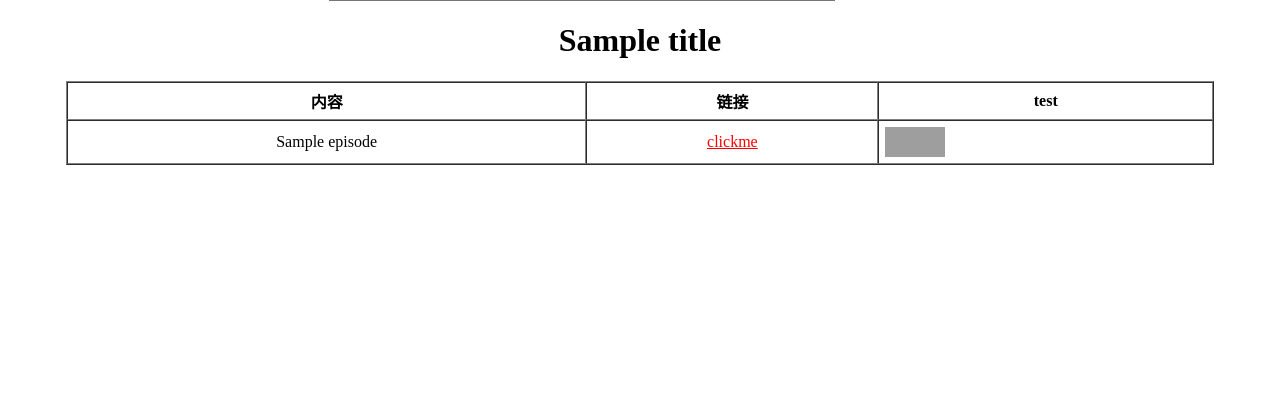
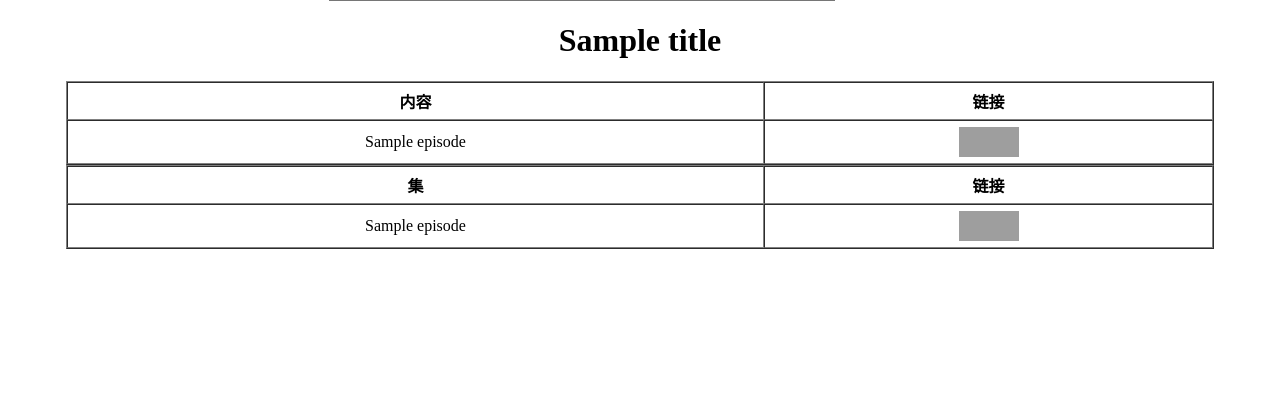
Before and after one commit to longfengpili/video_vip, a Flask app: template vip/templates/admin/index.html in a window 1280 px wide. Shown: the part 384-800 px from the top of the page. Run offline with Flask 2, Linux system fonts and the light colour scheme; the template is opened without the code that fills it: most values are stand-ins (such as "Sample title", 1, 10 or a date in 2020); parts of the project's set-up code (start-up, migrations or seed data) failed here and were passed over; grey boxes are pictures that could not be loaded.

Commit message:
[新增]优化html模板

```diff
--- a/vip/templates/admin/layout.html
+++ b/vip/templates/admin/layout.html
@@ -1,7 +1,7 @@
 <!--
  * @Author: longfengpili
  * @Date: 2019-09-08 13:55:55
- * @LastEditTime: 2019-11-25 18:01:26
+ * @LastEditTime : 2020-01-03 07:03:51
  * @coding:
 * #!/usr/bin/env python
 * # -*- coding:utf-8 -*-
@@ -72,18 +72,17 @@
         <div style="width: 100%; height: 100%;" id="player" align="center">
 
             {% if videos.get('before') %}
-            <td><a
-                    href="{{videos.get('before')}}">上一集</a>
+            <td><a href="{{videos.get('before')}}">上一集</a>
             </td>
             {% endif %}
             <td>
-            <iframe id="video" scrolling="no" allowtransparency="true" allowfullscreen="true" frameborder="0"
-                src="{{videos.get('current')}}" width="640" height="480" align='center' style="background: #000000;">
-            </iframe>
+                <iframe id="video" scrolling="no" allowtransparency="true" allowfullscreen="true" frameborder="0"
+                    src="{{videos.get('current')}}" width="640" height="480" align='center'
+                    style="background: #000000;">
+                </iframe>
             </td>
             {% if videos.get('after') %}
-            <td><a
-                    href="{{videos.get('after')}}">下一集</a>
+            <td><a href="{{videos.get('after')}}">下一集</a>
             </td>
             {% endif %}
         </div>
@@ -95,16 +94,35 @@
             <tr>
                 <th>内容</th>
                 <th>链接</th>
-                <th>test</th>
             </tr>
 
             {% for episode in all_episode %}
             <tr>
                 <td align="center">{{episode.title}}</td>
-                <td align="center"><a href="{{episode.url}}" target="_blank">clickme</a></td>
-                <td><a href="{{episode.url}}"><img border="0"
-                            src="{{ url_for('static',filename='admin/images/play.png')}}" alt="test" width="60"
-                            height="30" align="middle"></a></td>
+                <td align="center"><a
+                        href="{{url_for('admin.show', url=episode.url, api_id=episode.api_id, title=episode.title)}}"><img
+                            border="0" src="{{ url_for('static',filename='admin/images/play.png')}}" alt="play"
+                            width="60" height="30" align="middle"></a></td>
+            </tr>
+            {% endfor %}
+
+        </table>
+        {% endif %}
+
+        {% if episodes %}
+        <table border="1px" align="center" cellspacing="0" cellpadding="6" width="1148" ;>
+            <tr>
+                <th>集</th>
+                <th>链接</th>
+            </tr>
+
+            {% for episode in episodes %}
+            <tr>
+                <td align="center"><a>{{episode.title}}</a></td>
+                <td align="center"><a
+                        href="{{url_for('admin.show', url=episode.url, src=episode.src, api_id=episode.api_id, title=episode.title)}}"><img
+                            border="0" src="{{ url_for('static',filename='admin/images/play.png')}}" alt="play"
+                            width="60" height="30" align="middle"></a></td>
             </tr>
             {% endfor %}
         </table>
```
Also changed, not shown: vip/templates/admin/search.html (+2 -22 lines), vip/templates/admin/show.html (+2 -27 lines).
